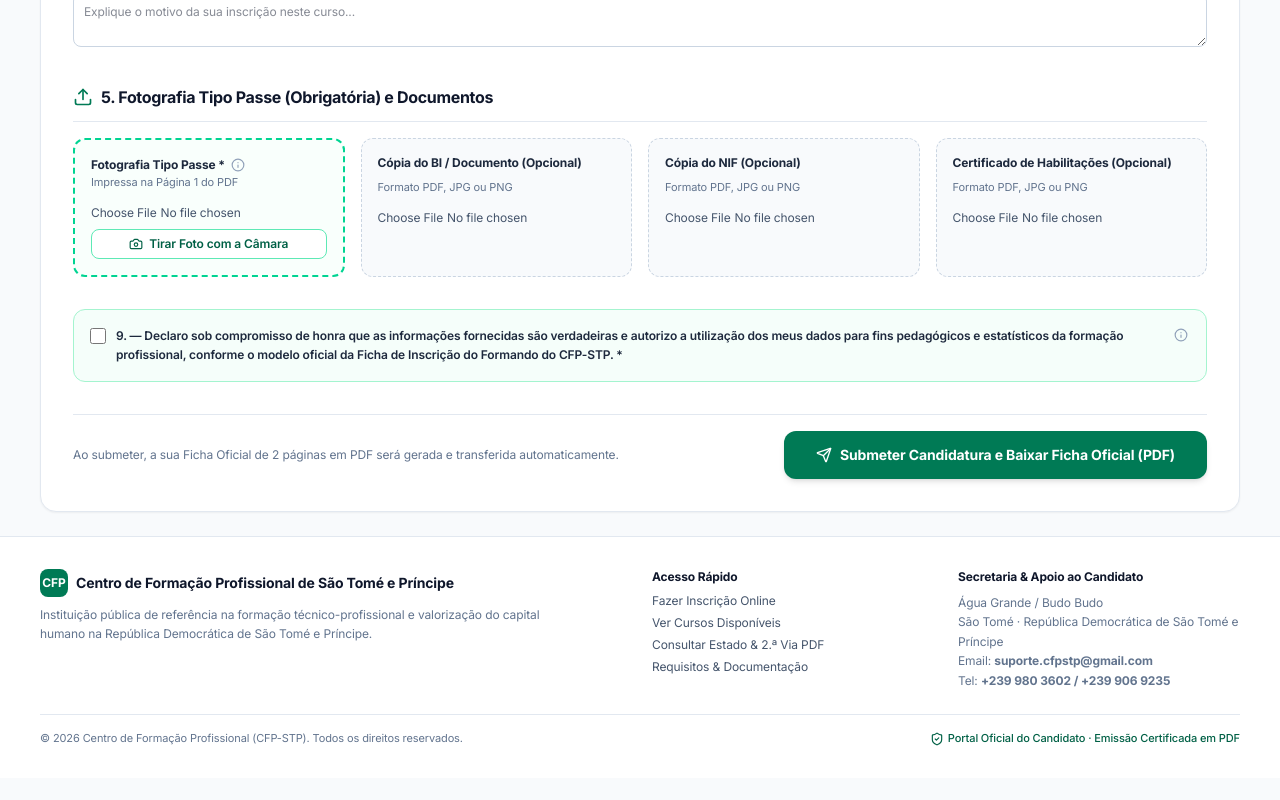
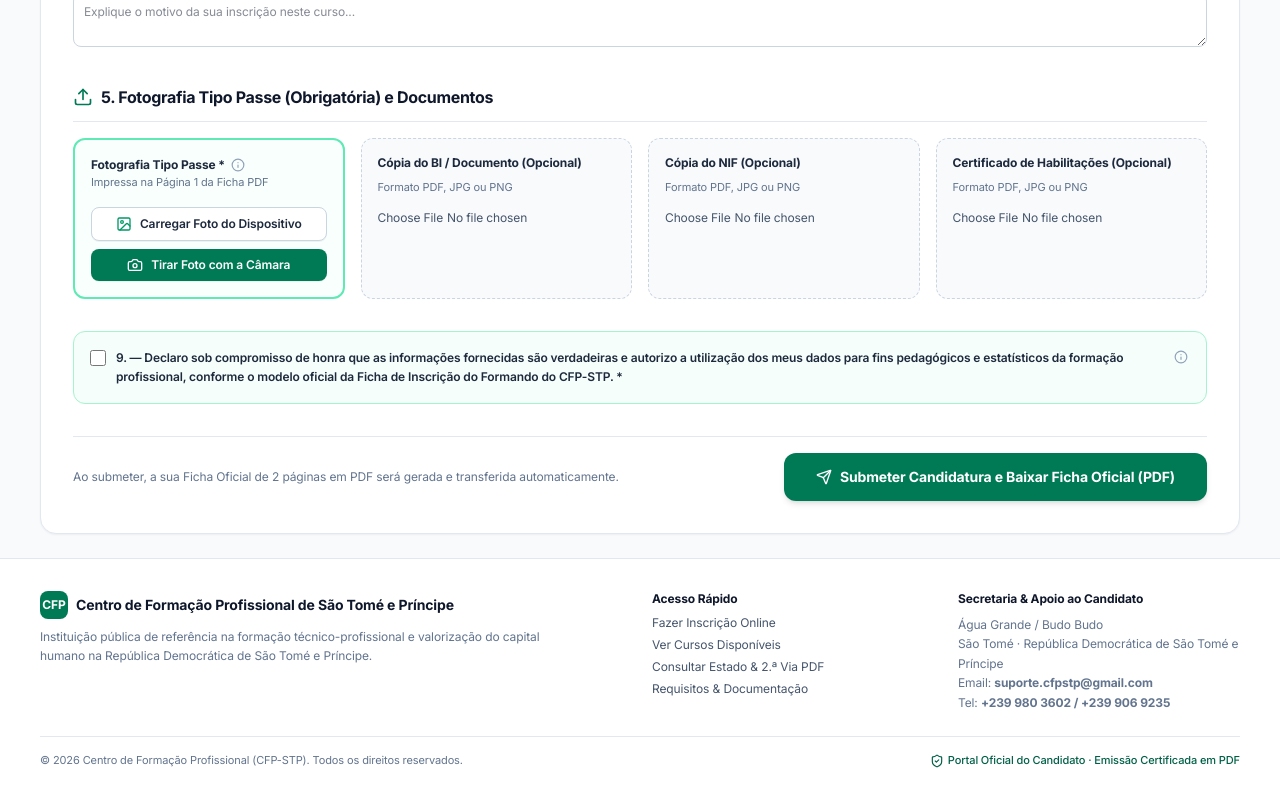
Before and after one commit to JosiasBarreto/CFP_Candidatura, a React (Vite) app: page / in a window 1280 px wide. Shown: the part 1679-2479 px from the top of the page. Before the commit the page ends 2457 px from the top, so only its background shows below. Built offline with nearby package versions, Linux system fonts and the light colour scheme; no server answers.

Commit message:
feat(candidatura): improve photo upload interface
Update the photo capture component with refined styling and add icons for better user guidance when selecting or uploading profile images.

```diff
--- a/src/packages/modulo-candidato/components/FormularioCandidaturaPublica.tsx
+++ b/src/packages/modulo-candidato/components/FormularioCandidaturaPublica.tsx
@@ -14,7 +14,7 @@
   Camera,
   FileText,
   ShieldCheck,
-  FileSpreadsheet,
+  FileSpreadsheet, X, Image as ImageIcon,
 } from 'lucide-react';
 import { ProgramaPublico, CursoPublico, CandidaturaPublica } from '../types';
 import { candidatoApi } from '../services/candidatoApi';
@@ -1248,50 +1248,82 @@
             </h3>
 
             <div className="grid grid-cols-1 md:grid-cols-2 lg:grid-cols-4 gap-4 mt-4">
-              {/* Fotografia - OBRIGATÓRIA */}
+              {/* Fotografia - OBRIGATÓRIA (Opção de Carregar do Dispositivo ou Tirar Foto) */}
               <div
                 id="campo-foto"
-                className={`border-2 rounded-xl p-4 space-y-2 transition-all ${
+                className={`border-2 rounded-xl p-4 space-y-3 transition-all ${
                   fieldHasError('foto')
                     ? 'border-rose-500 bg-rose-50/90 text-rose-950'
-                    : 'border-dashed border-emerald-400 bg-emerald-50/30'
+                    : 'border-emerald-300 bg-emerald-50/30'
                 }`}
               >
-                <div className="flex items-center justify-between">
+                <div className="flex items-center justify-between gap-2">
                   <div>
                     <label className="flex items-center gap-1 text-xs font-bold text-slate-800">
                       <span>Fotografia Tipo Passe *</span>
                       <FieldTooltip
                         title="Foto Oficial Obrigatória"
-                        content="Foto frontal recente com fundo claro. É estritamente obrigatória para emissão da Ficha de Inscrição."
+                        content="Pode carregar uma foto guardada no seu dispositivo ou tirar uma nova foto com a câmara."
                       />
                     </label>
-                    <p className="text-[11px] text-slate-500">Impressa na Página 1 do PDF</p>
+                    <p className="text-[11px] text-slate-500">Impressa na Página 1 da Ficha PDF</p>
                   </div>
                   {fotoPreview && (
+                    <div className="relative group shrink-0">
                       <img
                         src={fotoPreview}
-                      alt="Foto 3x4"
-                      className="w-10 h-12 object-cover rounded border border-emerald-400"
+                        alt="Foto Passe"
+                        className="w-12 h-14 object-cover rounded-lg border-2 border-emerald-600 shadow-xs"
                       />
+                      <button
+                        type="button"
+                        onClick={() => {
+                          setFileFoto(null);
+                          setFotoPreview('');
+                        }}
+                        className="absolute -top-1.5 -right-1.5 bg-rose-600 text-white rounded-full p-0.5 hover:bg-rose-700 transition-colors shadow-xs cursor-pointer"
+                        title="Remover fotografia"
+                      >
+                        <X className="w-3 h-3" />
+                      </button>
+                    </div>
                   )}
                 </div>
+
+                {/* Duas Opções Claras e Destacadas */}
+                <div className="grid grid-cols-1 gap-2 pt-1">
+                  {/* Opção A: Carregar Foto do Dispositivo */}
+                  <label className="w-full py-2 px-3 rounded-lg bg-white border border-slate-300 hover:border-emerald-600 text-slate-800 hover:text-emerald-950 text-xs font-semibold inline-flex items-center justify-center gap-2 cursor-pointer transition-all shadow-2xs">
+                    <ImageIcon className="w-4 h-4 text-emerald-600 shrink-0" />
+                    <span>Carregar Foto do Dispositivo</span>
                     <input
                       type="file"
                       accept="image/*"
                       onChange={(e) =>
                         handleFotoUpload(e.target.files ? e.target.files[0] : null)
                       }
-                  className="text-xs w-full text-slate-600"
+                      className="hidden"
                     />
+                  </label>
+
+                  {/* Opção B: Tirar Foto com a Câmara */}
                   <button
                     type="button"
                     onClick={() => setCameraAberta(true)}
-                  className="w-full py-1.5 px-3 rounded-lg bg-white border border-emerald-300 text-emerald-800 hover:bg-emerald-50 text-xs font-semibold inline-flex items-center justify-center gap-1.5 cursor-pointer"
+                    className="w-full py-2 px-3 rounded-lg bg-emerald-700 hover:bg-emerald-800 text-white text-xs font-semibold inline-flex items-center justify-center gap-2 cursor-pointer transition-all shadow-2xs"
                   >
-                  <Camera className="w-3.5 h-3.5" />
-                  Tirar Foto com a Câmara
+                    <Camera className="w-4 h-4 text-white shrink-0" />
+                    <span>Tirar Foto com a Câmara</span>
                   </button>
+                </div>
+
+                {fileFoto && (
+                  <p className="text-[11px] text-emerald-800 font-medium truncate flex items-center gap-1">
+                    <CheckCircle2 className="w-3.5 h-3.5 text-emerald-600 shrink-0" />
+                    <span>{fileFoto.name}</span>
+                  </p>
+                )}
+
                 {fieldHasError('foto') && (
                   <p className="text-[11px] font-bold text-rose-600 mt-1 flex items-center gap-1">
                     <AlertCircle className="w-3.5 h-3.5 text-rose-600 shrink-0" />
```
Lines whose indentation alone changed are shown as unchanged.
